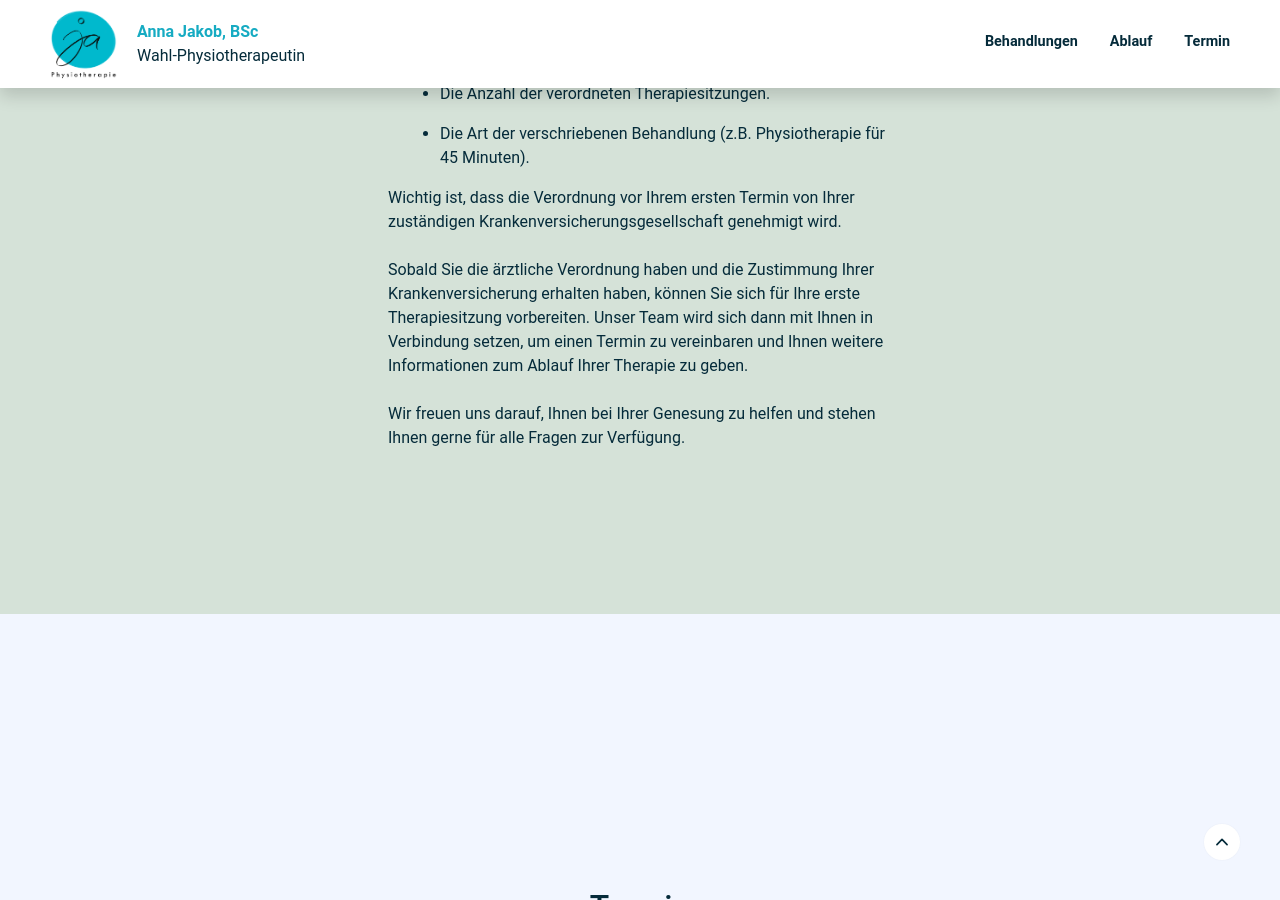
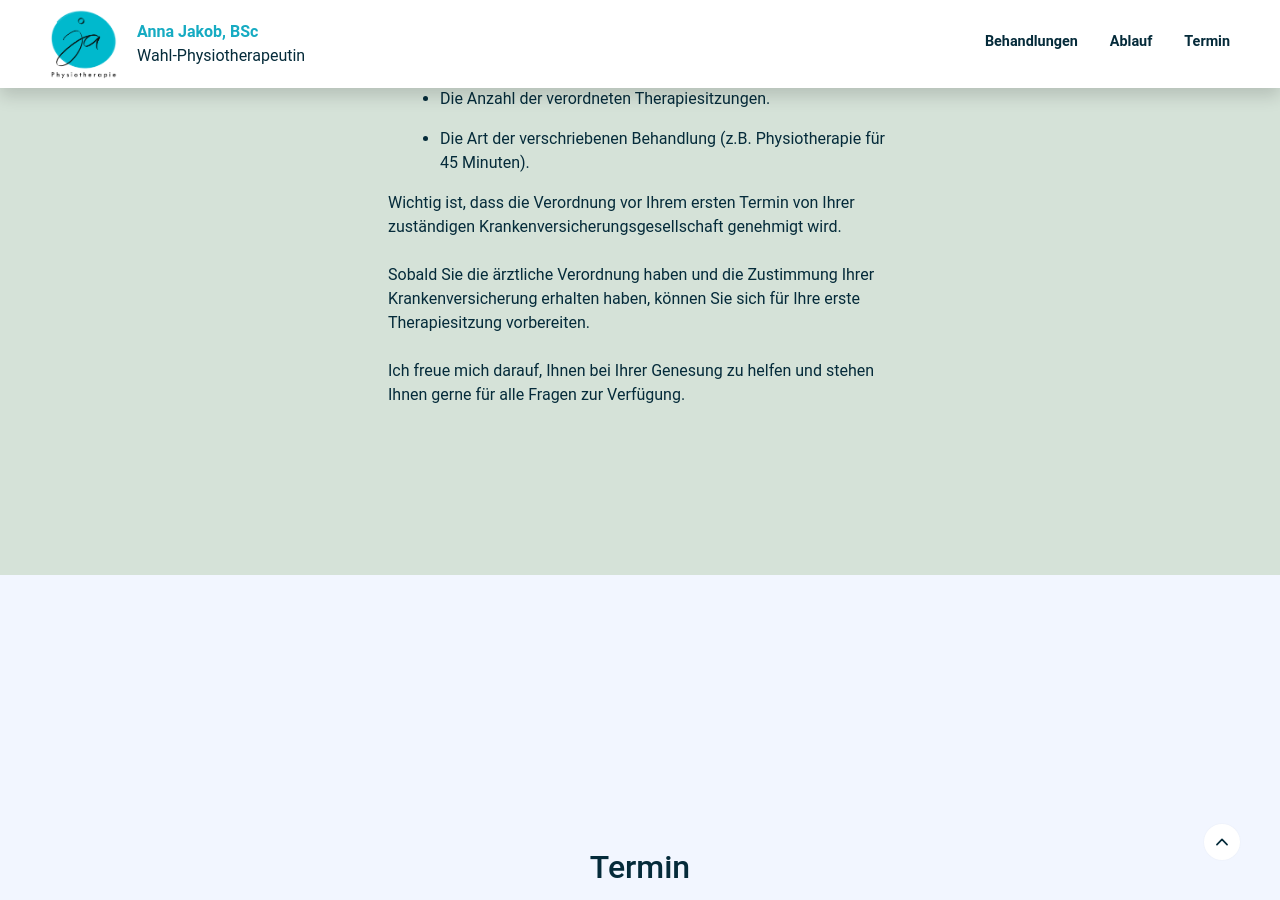
Before and after one commit to paulzwoelfer/annajakob-physio.github.io, a Jekyll site: the page built from index.md, in a window 1280 px wide and 900 px high, scrolled down 2807 px. Built offline with Jekyll 4.4.1, drawn with Linux system fonts in a browser that asks for light colours.

Commit message:
update text

```diff
--- a/index.md
+++ b/index.md
@@ -55,7 +55,7 @@
       - Eine präzise medizinische Diagnose.
       - Die Anzahl der verordneten Therapiesitzungen.
       - Die Art der verschriebenen Behandlung (z.B. Physiotherapie für 45 Minuten).
-    text2: Wichtig ist, dass die Verordnung vor Ihrem ersten Termin von Ihrer zuständigen Krankenversicherungsgesellschaft genehmigt wird. <br/><br/>Sobald Sie die ärztliche Verordnung haben und die Zustimmung Ihrer Krankenversicherung erhalten haben, können Sie sich für Ihre erste Therapiesitzung vorbereiten. Unser Team wird sich dann mit Ihnen in Verbindung setzen, um einen Termin zu vereinbaren und Ihnen weitere Informationen zum Ablauf Ihrer Therapie zu geben.<br/><br/>Wir freuen uns darauf, Ihnen bei Ihrer Genesung zu helfen und stehen Ihnen gerne für alle Fragen zur Verfügung.
+    text2: Wichtig ist, dass die Verordnung vor Ihrem ersten Termin von Ihrer zuständigen Krankenversicherungsgesellschaft genehmigt wird. <br/><br/>Sobald Sie die ärztliche Verordnung haben und die Zustimmung Ihrer Krankenversicherung erhalten haben, können Sie sich für Ihre erste Therapiesitzung vorbereiten.<br/><br/>Ich freue mich darauf, Ihnen bei Ihrer Genesung zu helfen und stehen Ihnen gerne für alle Fragen zur Verfügung.
 
   #- type: services.html
   #  section_id: preis
```
